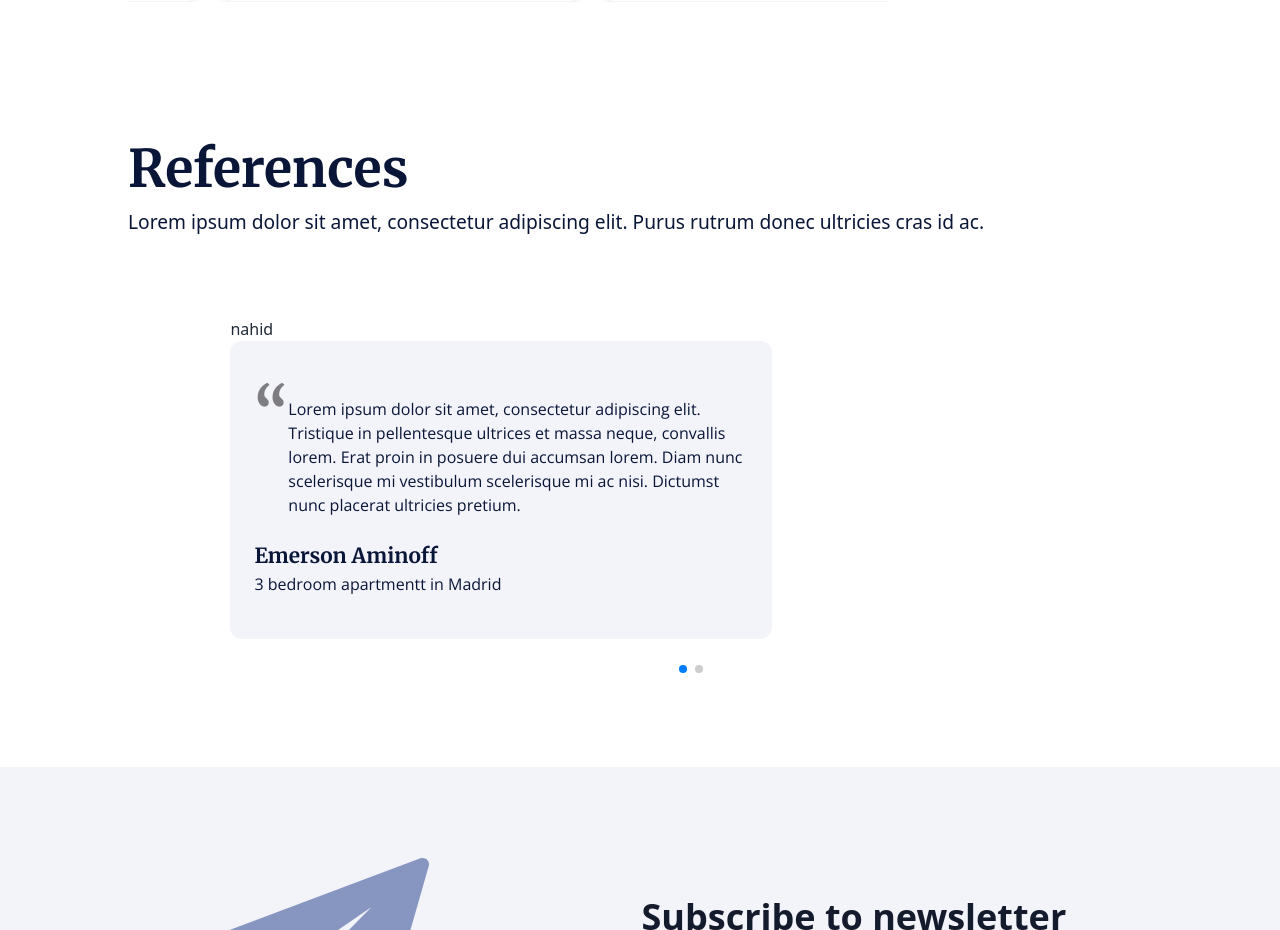
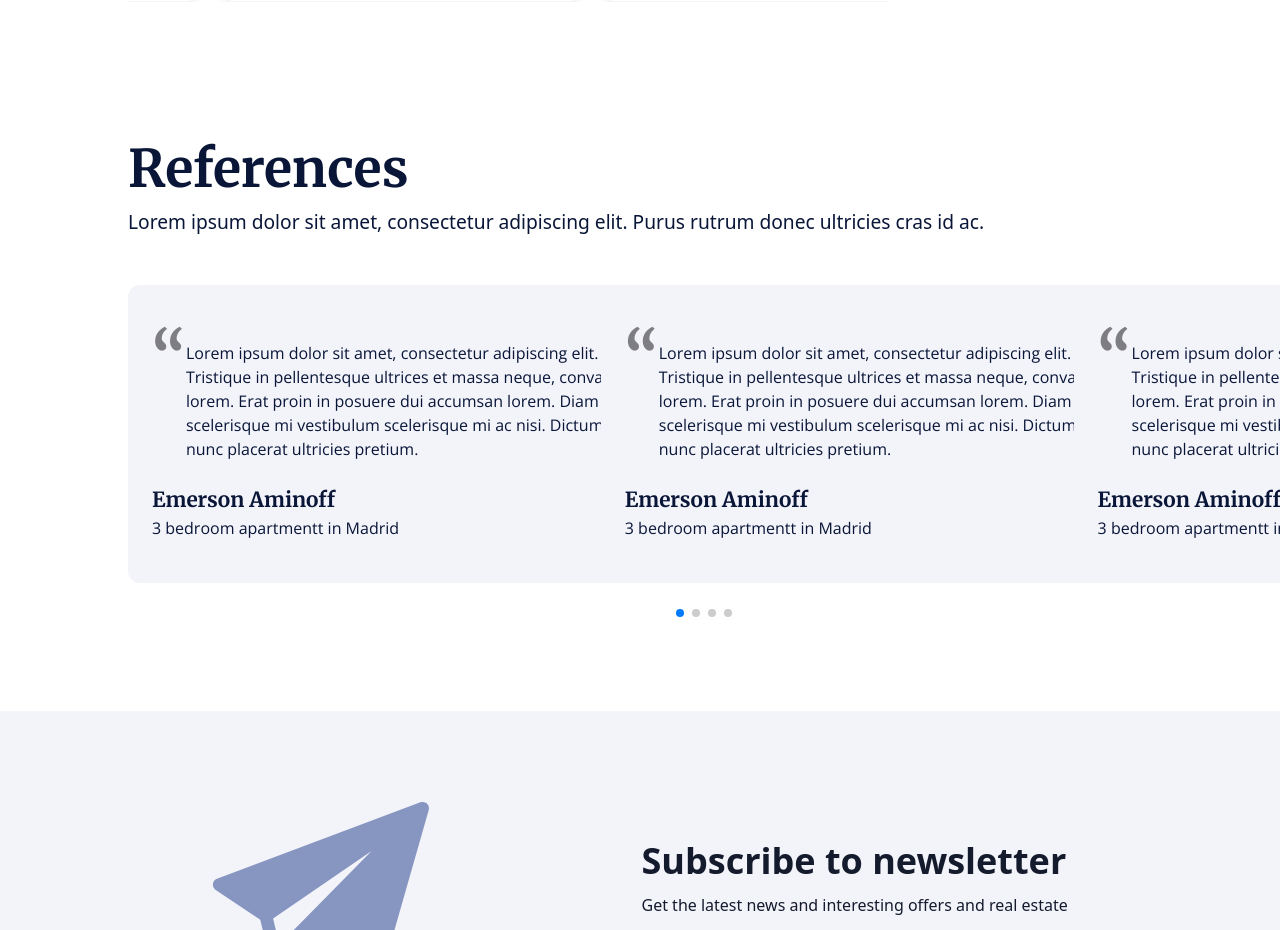
Before and after one commit to alamnahid/RentSwiftly---Renting-Made-Easy, a React (Vite) app: page / in a window 1280 px wide. Shown: the part 2780-3710 px from the top of the page. Built offline with nearby package versions, Linux system fonts and the light colour scheme.

Commit message:
creat e swipper for reference

```diff
--- a/src/Pages/Home/Reviews/Reviews.jsx
+++ b/src/Pages/Home/Reviews/Reviews.jsx
@@ -6,13 +6,13 @@ import ReviewCard from './ReviewCard';
 
 const Reviews = () => {
     return (
-        <div className="my-20 mx-[10%]">
+        <div className="my-20 ml-[10%]">
             <h1 className="text-[#091638] text-[3.2425rem] font-semibold merrin">References</h1>
             <p className="text-[#091638] text-[1.2rem]">Lorem ipsum dolor sit amet, consectetur adipiscing elit. Purus rutrum donec ultricies cras id ac.</p>
 
 
             <div>
-                <div className='mt-20 lg:pl-[10%]'>
+                <div className='mt-4'>
 
                     <Swiper
                         slidesPerView={4}
@@ -28,30 +28,28 @@ const Reviews = () => {
                                 slidesPerView: 1, // 1 slide per view on small screens (mobile devices)
                             },
                             768: {
-                                slidesPerView: 1.5, // 2 slides per view on tablets
+                                slidesPerView: 1, // 2 slides per view on tablets
                             },
                             1024: {
-                                slidesPerView: 4.5, // 4 slides per view on desktop devices
+                                slidesPerView: 2.5, // 4 slides per view on desktop devices
                             },
                         }}
 
                     >
                         <SwiperSlide className='pb-12'>
-                            <h1>nahid</h1>
-                            <ReviewCard/>
-                            {/* <TopApartmentSwipperCard /> */}
+                            <ReviewCard />
                         </SwiperSlide>
                         <SwiperSlide className='pb-12'>
-                            {/* <TopApartmentSwipperCard /> */}
+                            <ReviewCard />
                         </SwiperSlide>
                         <SwiperSlide className='pb-12'>
-                            {/* <TopApartmentSwipperCard /> */}
+                            <ReviewCard />
                         </SwiperSlide>
                         <SwiperSlide className='pb-12'>
-                            {/* <TopApartmentSwipperCard /> */}
+                            <ReviewCard />
                         </SwiperSlide>
                         <SwiperSlide className='pb-12'>
-                            {/* <TopApartmentSwipperCard /> */}
+                            <ReviewCard />
                         </SwiperSlide>
 
                     </Swiper>
```
